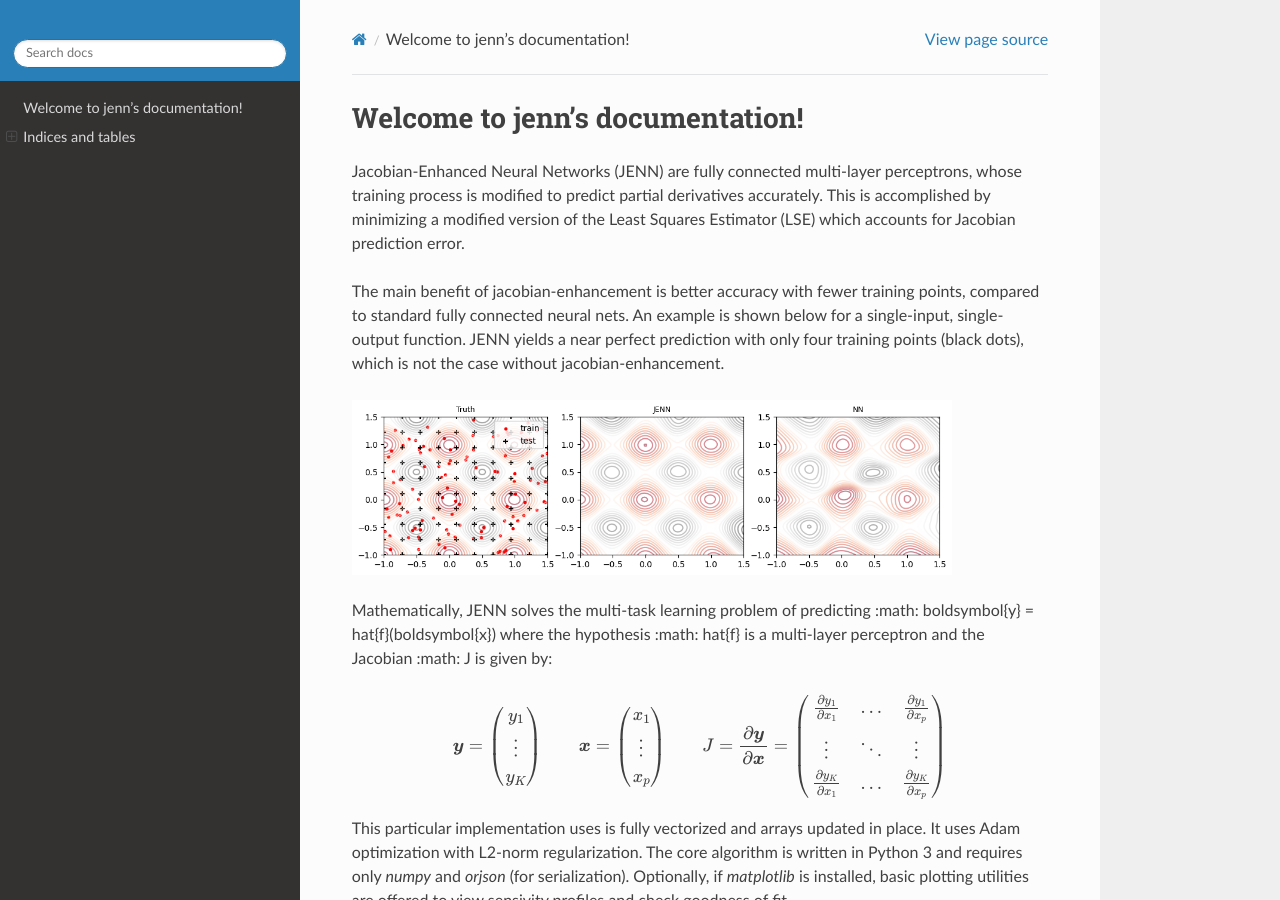
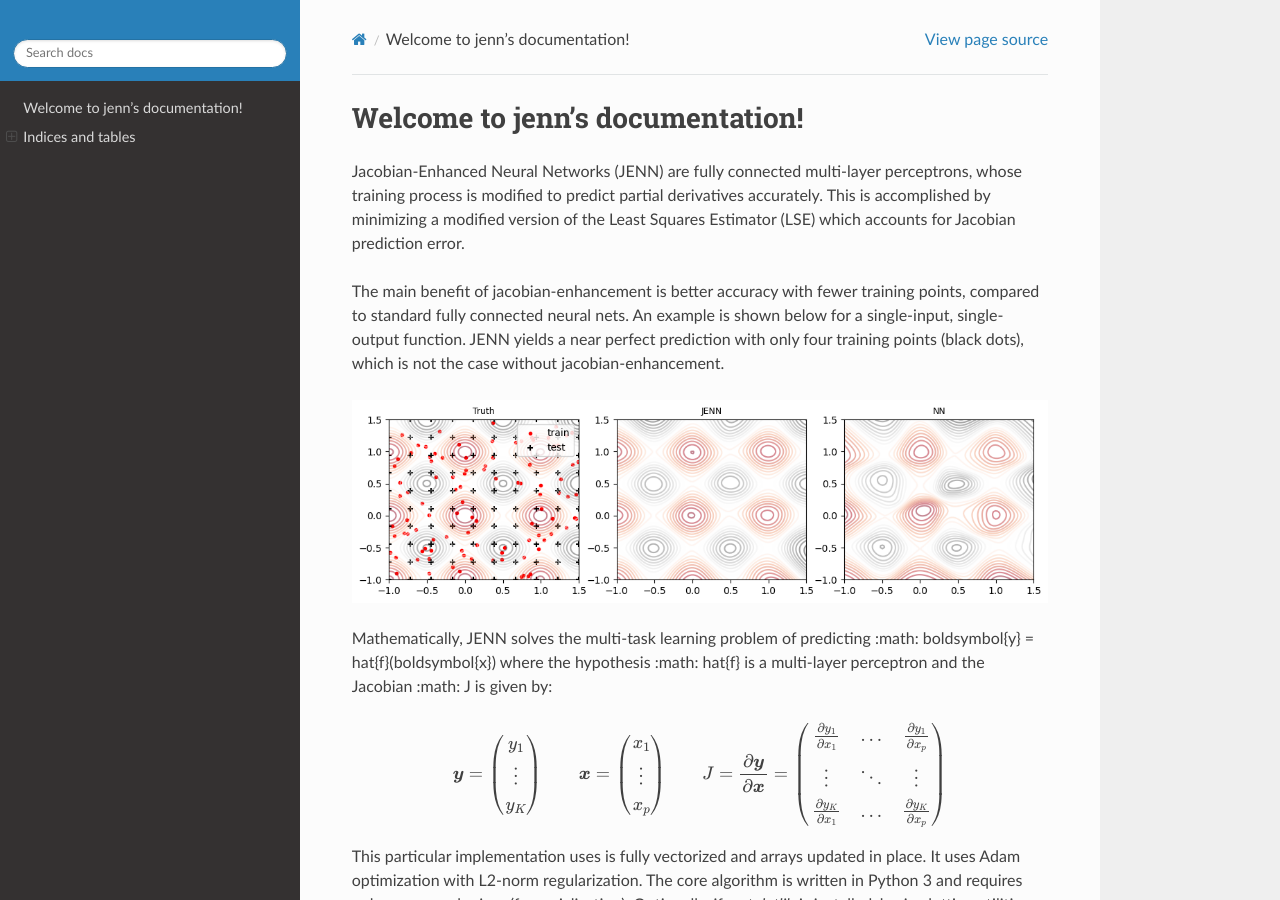
Before and after one commit to shb84/JENN, a Sphinx documentation site: the page built from docs/source/index.rst, in a window 1280 px wide and 900 px high. Built offline with Sphinx 7.4.7 and the Read the Docs theme 2.0.0, drawn with Linux system fonts in a browser that asks for light colours.

Commit message:
update docs

```diff
--- a/docs/source/index.rst
+++ b/docs/source/index.rst
@@ -23,7 +23,7 @@ prediction with only four training points (black dots), which is not the case wi
 jacobian-enhancement.
 
 .. image:: ../pics/JENN_vs_NN_2D.png
-  :width: 600
+  :width: 1000
   :alt: JENN vs. regular NN
 
 Mathematically, JENN solves the multi-task learning problem of predicting
```
